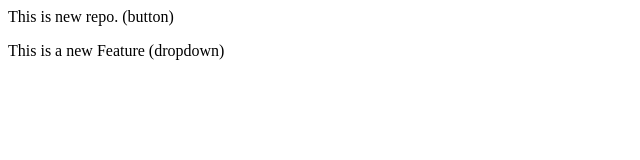
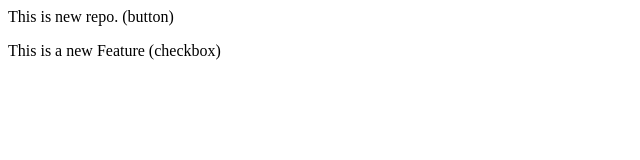
Before and after one commit to Shreyasahane/localrepo, a plain HTML site: page index.html in a window 1280 px wide. Shown: the full height of the page, 0-640 px from the left. Drawn offline with Linux system fonts and the light colour scheme.

Commit message:
Add Checkbox

```diff
--- a/index.html
+++ b/index.html
@@ -1,2 +1,2 @@
 <p>This is new repo. (button)</p>
-<p>This is a new Feature (dropdown)</p>
+<p>This is a new Feature (checkbox)</p>
```
